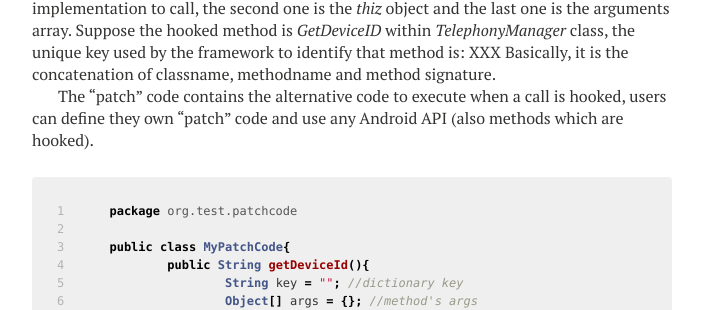
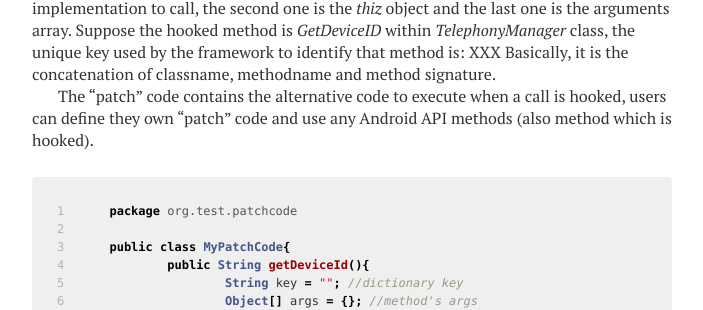
Before and after one commit to vaioco/vaioco.github.io, a Jekyll site: the page built from _posts/ART/2016-01-25-art-part-iii-arthook-framework.markdown, in a window 1280 px wide and 900 px high, scrolled down 1454 px. Shown: the part 175-485 px from the top of the window, without its empty margins (288-991 px from the left). Built offline with Jekyll 4.4.1, drawn with Linux system fonts in a browser that asks for light colours; nearby versions of some CDN libraries; some web fonts are replaced.

Commit message:
post III

```diff
--- a/_posts/ART/2016-01-25-art-part-iii-arthook-framework.markdown
+++ b/_posts/ART/2016-01-25-art-part-iii-arthook-framework.markdown
@@ -64,7 +64,7 @@ public static native Object callOriginalMethod(String key, Object thiz, Object[]
 The first argument is the 'unique key' used to identify the hooked method's original implementation to call, the second one is the _thiz_ object and the last one is the arguments array. Suppose the hooked method is _GetDeviceID_ within _TelephonyManager_ class, the unique key used by the framework to identify that method is: XXX
 Basically, it is the concatenation of classname, methodname and method signature.
 
-The "patch" code contains the alternative code to execute when a call is hooked, users can define they own "patch" code and use any Android API (also methods which are hooked).
+The "patch" code contains the alternative code to execute when a call is hooked, users can define they own "patch" code and use any Android API methods (also method which is hooked).
 
 {% highlight Java linenos %}
 package org.test.patchcode
```
